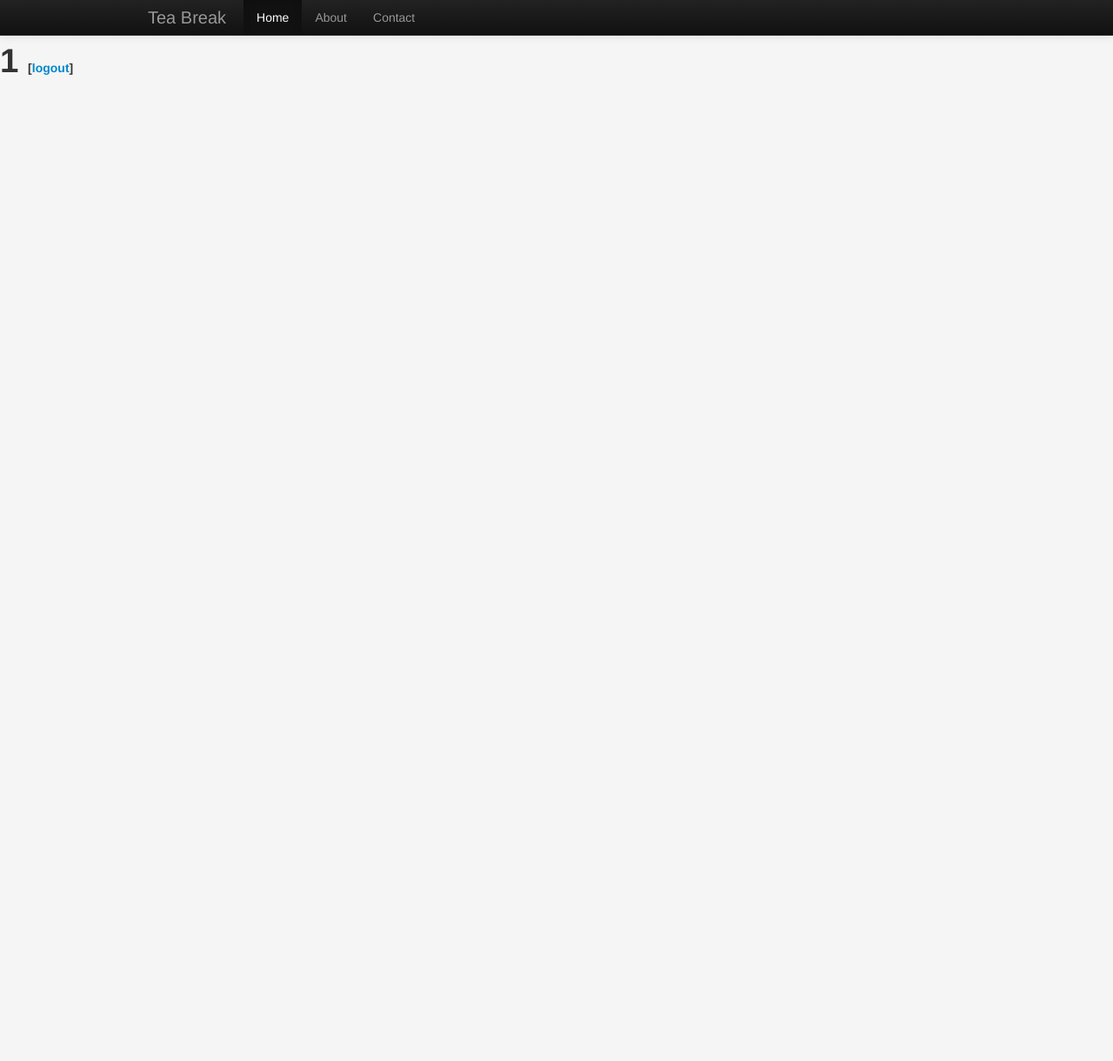
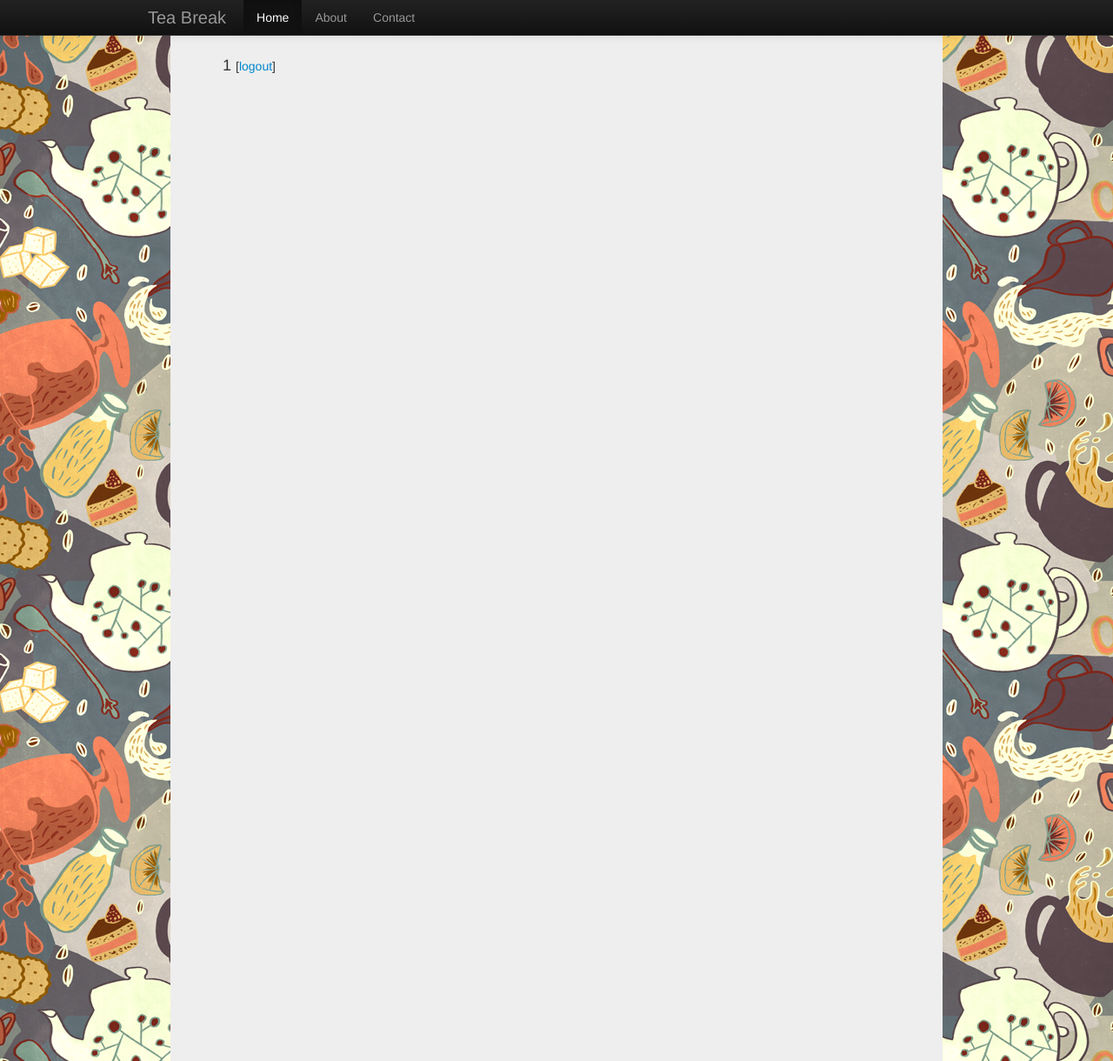
Before and after one commit to Veronica9111/teabreak_flask, a Flask app: page / in a window 1280 px wide. Shown: the whole page at 87% size. Run offline with Flask 2, Linux system fonts and the light colour scheme; the first user in the database is signed in; some libraries are stand-ins or nearby versions.

Commit message:
Add main page layout

```diff
--- a/server.py
+++ b/server.py
@@ -73,5 +73,6 @@ def logout():
         print key
         print session[key]
     return redirect(url_for('index'))
+
 if __name__ == "__main__":
     app.run(debug=True)
--- /dev/null
+++ b/static/css/main.css
@@ -0,0 +1,25 @@
+.main-unit{
+	width: 60%;
+	height: 100%;
+	margin-left: auto;
+	margin-right: auto;
+}
+
+html{
+	height: 100%;
+	max-height: 100%;
+	padding: 0;
+	margin: 0;
+	overflow: auto;
+}
+body{
+	height:100%;
+	max-height: 100%;
+	overflow: auto;
+	padding: 0;
+	margin: 0px;
+}
+
+#content{
+	height:100%;
+}
--- a/templates/base.html
+++ b/templates/base.html
@@ -9,7 +9,7 @@
     <title>{% block title %}{% endblock %} - My Webpage</title>
     {% endblock %}
 </head>
-<body>
+<body {% block background %}{% endblock %}>
 	<!-- Navigator -->
 	<div class="navbar navbar-inverse navbar-fixed-top">
       <div class="navbar-inner">
--- a/templates/main.html
+++ b/templates/main.html
@@ -3,13 +3,15 @@
 {% block head %}
     {{ super() }}
     <link rel="stylesheet" href="static/css/signin.css" />
+    <link rel="stylesheet" href="static/css/main.css" />
     <style type="text/css">
         span {font-size:14px}
     </style>
 
 {% endblock %}
+{% block background %}background="static/img/Teapot.png"{% endblock %}
 {% block content %}
-<h1>{{ nickname }}
-    <span>[<a href="/logout">logout</a>]</span>
-</h1>
+<div class="hero-unit main-unit">{{ nickname }}
+	<span>[<a href="/logout">logout</a>]</span>
+</div>
 {% endblock %}
```
Also changed, not shown: README.md, static/img/Teapot.png (added).
